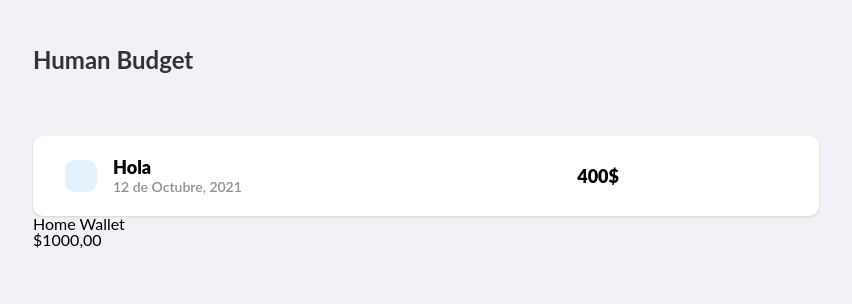
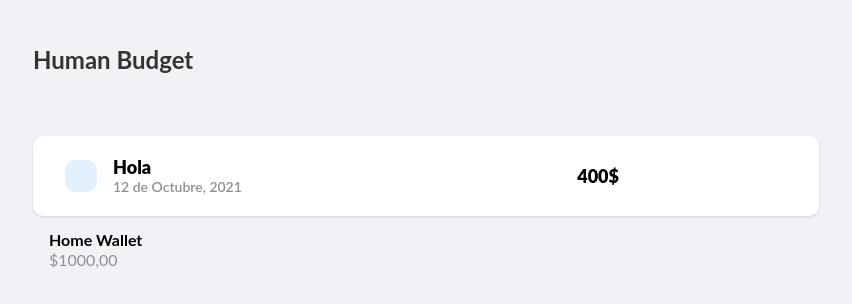
Before and after one commit to AlbaCasas/human-budget, a React (Create React App) app: page / in a window 1280 px wide. Shown: the top 304 px of the page, without its empty margins (39-891 px from the left). Built offline with nearby package versions, Linux system fonts and the light colour scheme; the HTML template or start-up script is replaced by a standard one.

Commit message:
Basic styling

```diff
--- /dev/null
+++ b/src/components/IconCard/IconCard.css
@@ -0,0 +1,12 @@
+.iconCard {
+    padding: 16px;
+}
+
+.iconCard__title {
+    font-weight: 700;
+    margin-bottom: 4px;
+}
+
+.iconCard__subtitle {
+    color: #908f92;
+}
--- a/src/components/IconCard/IconCard.jsx
+++ b/src/components/IconCard/IconCard.jsx
@@ -1,7 +1,8 @@
+import "./IconCard.css";
 const IconCard = (props) => {
-    return <div>
-        <p>{props.title}</p>
-        <p>{props.subtitle}</p>
+    return <div className="iconCard">
+        <p className="iconCard__title">{props.title}</p>
+        <p className="iconCard__subtitle">{props.subtitle}</p>
     </div>;
 }
 
```
